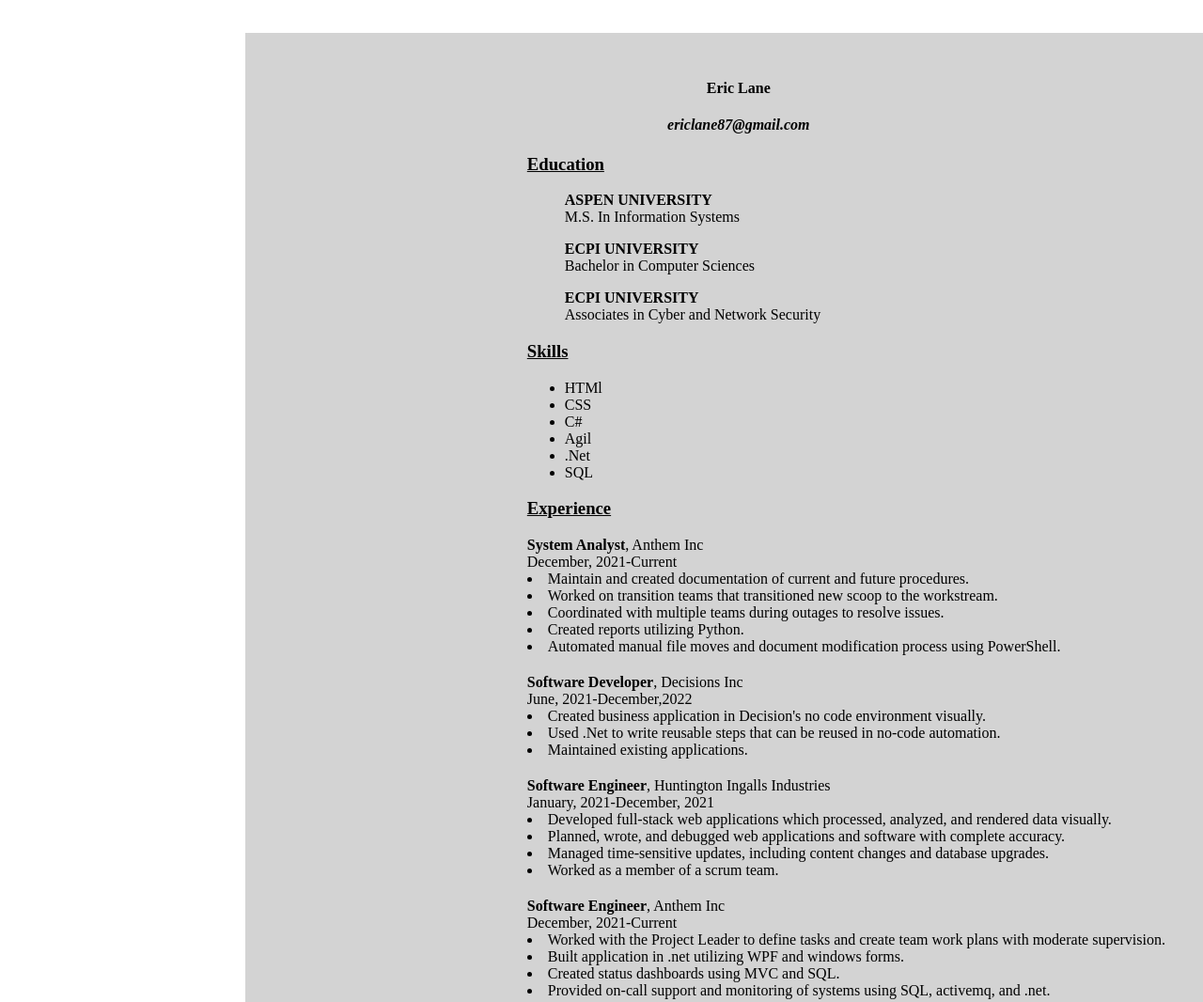
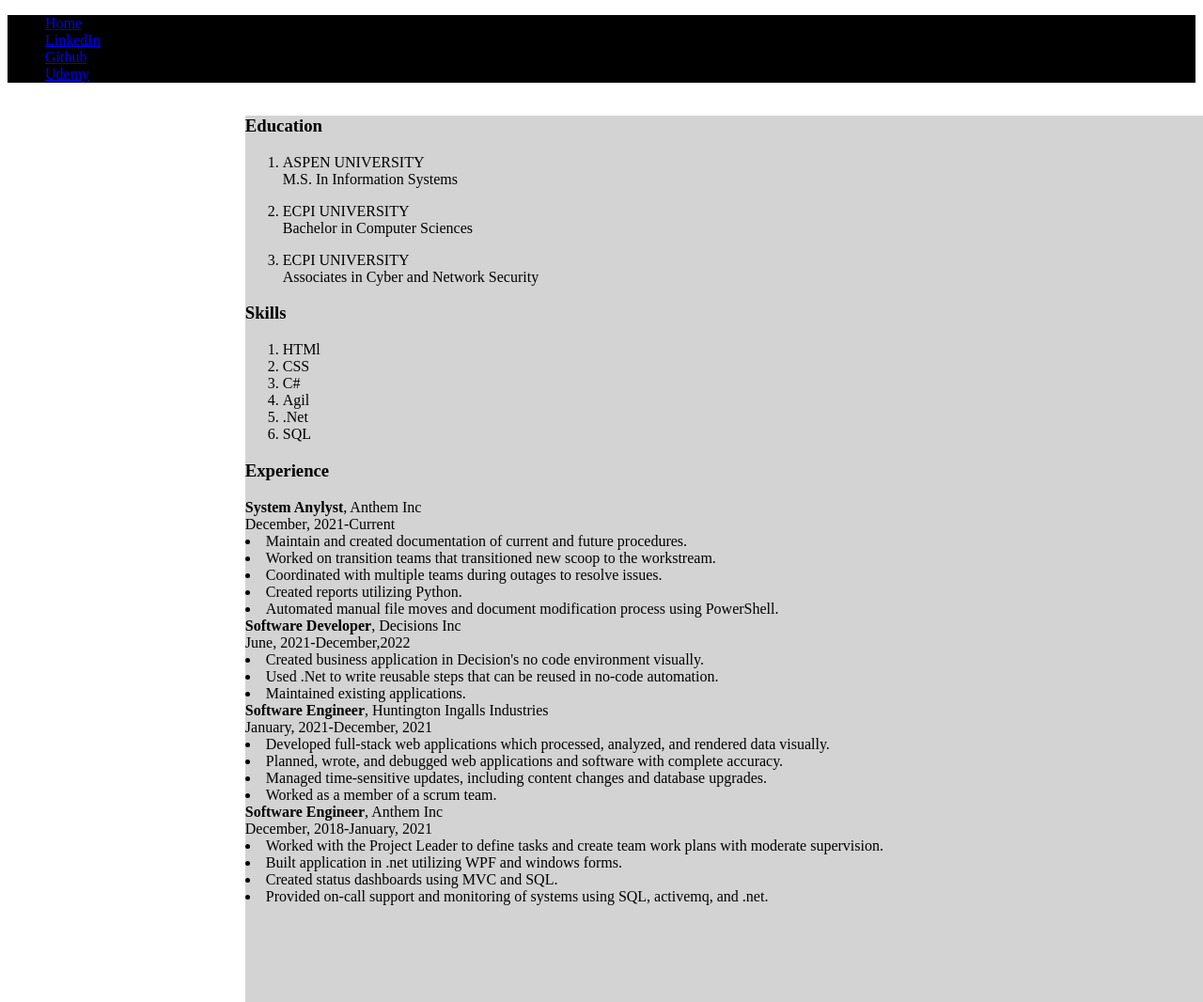
Before and after one commit to ericlane87/ericlane87.github.io, a plain HTML site: page index.html in a window 1280 px wide. Shown: the top 1066 px of the page at 94% size. Drawn offline with Linux system fonts and the light colour scheme.

Commit message:
Update index.html

```diff
--- a/index.html
+++ b/index.html
@@ -8,38 +8,46 @@
 </head>
 <body>
 
-<div id="frame">
-  <div style="text-align:center ; padding-top:10px">
-  <h4 style="margin-top:40px; "> Eric Lane</h4>
-  <h4><em>ericlane87@gmail.com</em></h4>
+  <div class="row">
+  <div class="column left" style="background-color:black">
 
-</div>
-<p>
-<h3 class="jobheader">Education</h3>
-<ul style="margin-left:300px">
-  <div class="shcoolname">ASPEN UNIVERSITY</div>
-  <div> M.S. In Information Systems<div>
+
+   <ul>
+  <li><a class="active" href="https://ericlane87.github.io/">Home</a</li>
+  <li><a href="https://www.linkedin.com/in/eric-lane-m-s-747507131/">LinkedIn </a></li>
+  <li><a href="https://github.com/ericlane87">Github</a></li>
+  <li><a href="https://www.udemy.com/user/eric-lane-4/">Udemy</a></li>
+</ul>
+  </div>
+  <div class="column middle" >
+
+   <div id="frame">
+
+   <h3 class="headers">Education</h3>
+<ol>
+  <li>ASPEN UNIVERSITY</li>
+  <div class="DName"> M.S. In Information Systems</div>
     <p></p>
-      <div class="shcoolname">ECPI UNIVERSITY</div>
-  <div>Bachelor in Computer Sciences</div>
+      <li>ECPI UNIVERSITY</li>
+  <div class="DName">Bachelor in Computer Sciences</div>
     <p> </p>
-       <div class="shcoolname">ECPI UNIVERSITY</div>
-  <div>Associates in Cyber and Network Security</div>
-  </ul>
-<h3 class="jobheader">Skills</h3>
-   <ul style="margin-left:300px">
+       <li >ECPI UNIVERSITY</li>
+  <div class="DName">Associates in Cyber and Network Security</div>
+  </ol>
+<h3 class="headers">Skills</h3>
+   <ol>
      <li>HTMl </li>
      <li>CSS </li>
      <li>C# </li>
       <li>Agil </li>
      <li>.Net </li>
      <li>SQL </li>
-    </ul>
+    </ol>
 
 
-<h3 class="jobheader">Experience</h3>
-<div style="margin-left:300px">
-  <div><b>System Analyst</b>, Anthem Inc</div>
+<h3 class="headers">Experience</h3>
+<div class="descriptionfont">
+  <div class="positionName"><strong>System Anylyst</strong>, Anthem Inc</div>
   <div>December, 2021-Current</div>
 
   <li>Maintain and created documentation of current and future  procedures. </li>
@@ -47,21 +55,19 @@
 <li>Coordinated with multiple teams during outages to resolve issues. </li>
   <li>Created reports utilizing Python.</li>
 <li>Automated  manual file moves and document modification process using PowerShell.</li>
-  </div>
 
-    <div style="margin-left:300px;  padding-top:20px">
-       <div><b>Software Developer</b>, Decisions Inc</div>
+
+ <div class="positionName"><strong>Software Developer</strong>, Decisions Inc</div>
   <div>June, 2021-December,2022</div>
 
       <li> Created business application in Decision's no code environment visually.</li>
       <li>Used .Net to write reusable steps that can be reused in no-code automation. </li>
       <li>Maintained existing applications.</li>
 
-  </div>
 
 
-    <div style="margin-left:300px;  padding-top:20px">
-       <div><b>Software Engineer</b>, Huntington Ingalls Industries </div>
+
+       <div class="positionName"><strong>Software Engineer</strong>, Huntington Ingalls Industries </div>
   <div>January, 2021-December, 2021</div>
    <li> Developed full-stack web applications which processed, analyzed, and rendered data
      visually.</li>
@@ -72,10 +78,9 @@
 
 
 
-  </div>
-      <div style="margin-left:300px;  padding-top:20px">
-       <div><b>Software Engineer</b>, Anthem Inc </div>
-  <div>December, 2021-Current</div>
+
+       <div class="positionName"><strong>Software Engineer</strong>, Anthem Inc </div>
+  <div>December, 2018-January, 2021</div>
 <li> Worked with the Project Leader to define tasks and create team work plans with moderate supervision.</li>
 <li>Built application in .net utilizing WPF and windows forms. </li>
 <li>Created status dashboards using MVC and SQL.</li>
@@ -84,7 +89,20 @@
     </div>
 
 
+  </div>
+  <div class="column right">
+
+    <div "><img class="photo" src="https://media.licdn.com/dms/image/C4D03AQGw8j4YEpXacA/profile-displayphoto-shrink_200_200/0/1516972212246?e=1686787200&v=beta&t=jVGPkLrMOTtyY3EltmyKABXlfaLsZQFzri25nnYZztc" alt="Image of Eric"></div>
+
+    <div class="contactinfo">
+    <p>Eric Lane</p>
+    <p>Ericlane87@gmail.com</p>
+    <p>(919)559-2330</p>
+
+    </div>
+  </div>
 
 </div>
-  </body>
-  </html>
+
+
+</body>
```
